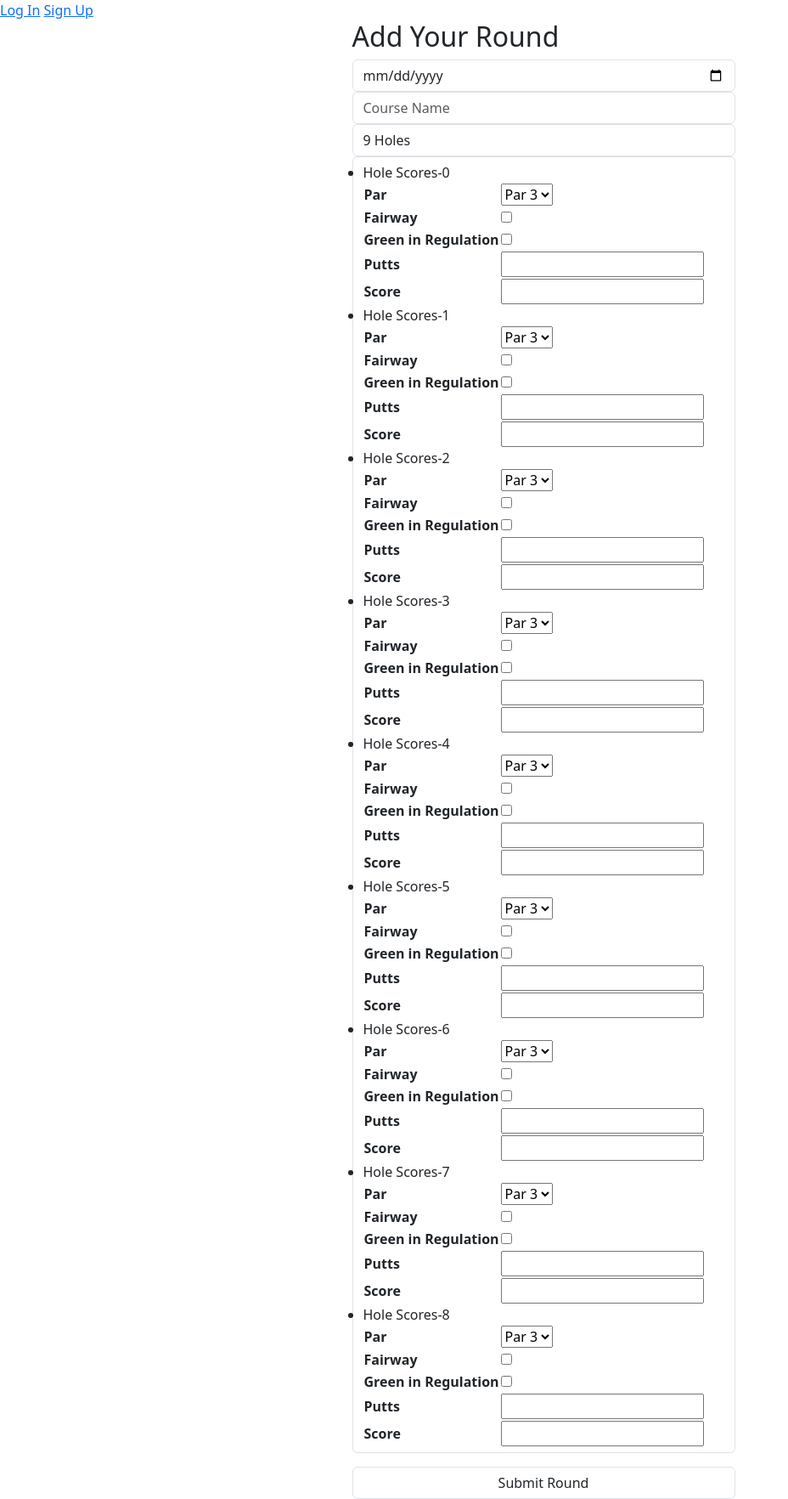
After one commit to TysonTran23/Capstone-Project-One, a Flask app: page /new_golf_round in a window 1280 px wide. The commit adds this page. Shown: the whole page at 85% size, without its empty margins (0-928 px from the left). Run offline with Flask 2, Linux system fonts and the light colour scheme.

Commit message:
Working on adding golf rounds

```diff
--- a/app.py
+++ b/app.py
@@ -5,6 +5,7 @@ from flask import Flask, abort, flash, g, redirect, render_template, request, se
 from flask_debugtoolbar import DebugToolbarExtension
 from sqlalchemy.exc import IntegrityError
 
+from forms import AddGolfRoundForm, AddUserForm, HoleScoreForm, LoginForm
 from models import GolfRound, Handicap, HoleScore, User, connect_db, db
 
 CURR_USER_KEY = "curr_user"
@@ -26,12 +27,7 @@ toolbar = DebugToolbarExtension(app)
 connect_db(app)
 
 
-@app.route("/")
-def home_page():
-    return render_template("home.html")
-
-
-###################################################
+##########################################################
 # User signup/login/logout
 @app.before_request
 def add_user_to_g():
@@ -55,3 +51,120 @@ def do_logout():
 
     if CURR_USER_KEY in session:
         del session[CURR_USER_KEY]
+
+
+@app.route("/signup", methods=["GET", "POST"])
+def signup():
+    """Handles signing up a user
+
+    Create a new user and add to DB.
+
+    If form NOT valid, present form
+
+    If there is already a user with that username: flash message and re-present form"""
+
+    form = AddUserForm()
+
+    if form.validate_on_submit():
+        try:
+            user = User.signup(
+                username=form.username.data,
+                email=form.email.data,
+                password=form.password.data,
+            )
+            db.session.commit()
+
+        except IntegrityError:
+            flash("Username already taken", "danger")
+            return render_template("user/signup.html", form=form)
+
+        do_login(user)
+        return redirect("/")
+
+    else:
+        return render_template("user/signup.html", form=form)
+
+
+@app.route("/login", methods=["GET", "POST"])
+def login():
+    """Handle loggin in a user"""
+
+    form = LoginForm()
+
+    if form.validate_on_submit():
+        user = User.authenticate(form.username.data, form.password.data)
+
+        if user:
+            do_login(user)
+            flash(f"Hello, {user.username}!", "success")
+            return redirect("/")
+
+        flash("Invalid Credentials", "danger")
+
+    return render_template("user/login.html", form=form)
+
+
+@app.route("/logout")
+def logout():
+    """Handle logout of user."""
+    do_logout()
+
+    flash("You have successfully logged out", "success")
+
+    return redirect("/login")
+
+
+##########################################################
+
+
+@app.route("/")
+def home_page():
+    if g.user:
+        return render_template("home.html")
+    else:
+        return render_template("welcome.html")
+
+
+@app.route("/new_golf_round", methods=["GET", "POST"])
+def add_golf_round():
+    """Handle User Adding New Golf Round"""
+    form = AddGolfRoundForm()
+
+    if form.validate_on_submit():
+        # Golf Round Information
+        date_played = form.date_played.data
+        course_name = form.course_name.data
+        hole_count = int(form.hole_count.data)
+
+        # Create Golf Round Instance
+        golf_round = GolfRound(
+            user_id=g.user.id,
+            date_played=date_played,
+            course_name=course_name,
+            total_score=0,
+        )
+
+        # Retrieving data for individual holes from forms
+        # Create Each Golf Hole Instance
+        for idx in range(hole_count):
+            hole_score = HoleScore(
+                hole_number=idx + 1,
+                fairway_hit=form.hole_scores[idx].fairway_hit.data,
+                green_in_regulation=form.hole_scores[idx].green_in_regulation.data,
+                putts=form.hole_scores[idx].putts.data,
+                score=form.hole_scores[idx].score.data,
+            )
+            #Add each golf hole to GOLF ROUND
+            golf_round.hole_scores.append(hole_score)
+
+            #Update the total score of the golf round
+            golf_round.total_score += hole_score.score
+
+            #Add to database
+            db.session.add(golf_round)
+            db.session.commit()
+
+
+        return redirect("/")
+
+    return render_template("golf_round/new_golf_round.html", form=form)
--- a/forms.py
+++ b/forms.py
@@ -0,0 +1,54 @@
+from flask_wtf import FlaskForm
+from wtforms import (
+    BooleanField,
+    DateField,
+    FieldList,
+    FormField,
+    IntegerField,
+    PasswordField,
+    SelectField,
+    StringField,
+    SubmitField,
+)
+from wtforms.validators import DataRequired, Email, InputRequired, Length, NumberRange
+
+
+class AddUserForm(FlaskForm):
+    """Form for adding users"""
+
+    username = StringField("Username", validators=[DataRequired()])
+    email = StringField("E-mail", validators=[DataRequired(), Email()])
+    password = PasswordField("Password", validators=[Length(min=6)])
+    submit = SubmitField("Sign Up")
+
+
+class LoginForm(FlaskForm):
+    """Form for Loggin in User"""
+
+    username = StringField("Username", validators=[DataRequired()])
+    password = PasswordField("Password", validators=[Length(min=6)])
+    submit = SubmitField("Login")
+
+
+class HoleScoreForm(FlaskForm):
+    """Form for each hole"""
+
+    par = SelectField("Par", choices=[("3", "Par 3"), ("4", "Par 4"), ("5", "Par 5")])
+    fairway_hit = BooleanField("Fairway")
+    green_in_regulation = BooleanField("Green in Regulation")
+    putts = IntegerField("Putts", validators=[DataRequired(), NumberRange(min=0)])
+    score = IntegerField("Score", validators=[DataRequired(), NumberRange(min=1)])
+
+
+class AddGolfRoundForm(FlaskForm):
+    """Form for adding Golf Round"""
+
+    date_played = DateField("Date Played", validators=[InputRequired()])
+    course_name = StringField("Course Name", validators=[InputRequired()])
+    hole_count = SelectField(
+        "Number of Holes",
+        choices=[("9", "9 Holes"), ("18", "18 Holes")],
+        validators=[InputRequired()],
+    )
+    hole_scores = FieldList(FormField(HoleScoreForm), min_entries=9, max_entries=18)
+    submit = SubmitField("Submit Round")
--- a/templates/base.html
+++ b/templates/base.html
@@ -10,6 +10,20 @@
     <title>{% block title %} {% endblock %}</title>
   </head>
   <body>
+    <nav class="topnav">
+      {% if not g.user %}
+      <a href="/login">Log In</a>
+      <a href="/signup">Sign Up</a>
+      {% else %}
+      <a href="/logout">Logout</a>
+      {% endif %}
+    </nav>
+    <div class="container">
+        {% for category, message in get_flashed_messages(with_categories=True) %}
+        <div class="alert alert-{{ category }}">{{ message }}</div>
+        {% endfor %}
+
+
     {% block content %}
     {% endblock %}
   </body>
--- /dev/null
+++ b/templates/forms.html
@@ -0,0 +1,22 @@
+{% extends 'base.html' %} {% block content %}
+
+<div class="row justify-content-md-center">
+
+  <div class="col-md-7 col-lg-5">
+    <h2 class="join-message">{% block title %}{% endblock %}</h2>
+
+
+    <form method="POST" id="">
+      {{ form.hidden_tag() }} {% for field in form if field.widget.input_type !=
+      'hidden' %} {% for error in field.errors %}
+      <span class="text-danger">{{ error }}</span>
+      {% endfor %} {{ field(placeholder=field.label.text, class="form-control")
+      }} {% endfor %}
+
+      <!-- <button class="btn btn-primary btn-lg btn-block">{% block button %} {% endblock %}</button> -->
+    </form>
+
+  </div>
+
+</div>
+{% endblock %}
--- /dev/null
+++ b/templates/golf_round/new_golf_round.html
@@ -0,0 +1,2 @@
+{% extends 'forms.html'%}
+{% block title %}Add Your Round{% endblock %}
--- a/templates/home.html
+++ b/templates/home.html
@@ -1,4 +1,6 @@
 {% extends 'base.html' %}
 {% block content %}
 <h1>Golf Stat Tracker</h1>
+<h2>This is your golf portfolio</h2>
+<a href="/new_golf_round">Add New Round</a>
 {% endblock %}
--- /dev/null
+++ b/templates/user/login.html
@@ -0,0 +1,2 @@
+{% extends 'forms.html' %}
+{% block button %}Login{% endblock %}
--- /dev/null
+++ b/templates/user/signup.html
@@ -0,0 +1,2 @@
+{% extends 'forms.html' %}
+{% block button %}Sign Up{% endblock %}
--- /dev/null
+++ b/templates/welcome.html
@@ -0,0 +1,6 @@
+{% extends 'base.html' %}
+
+{% block content %}
+<h1>Welcome to Golf Stat Tracker</h1>
+<h2>This website is used to track your golf stats and keep track of progress and your handicap</h2>
+{% endblock%}
```
Also changed, not shown: models.py (+67 -6 lines).
